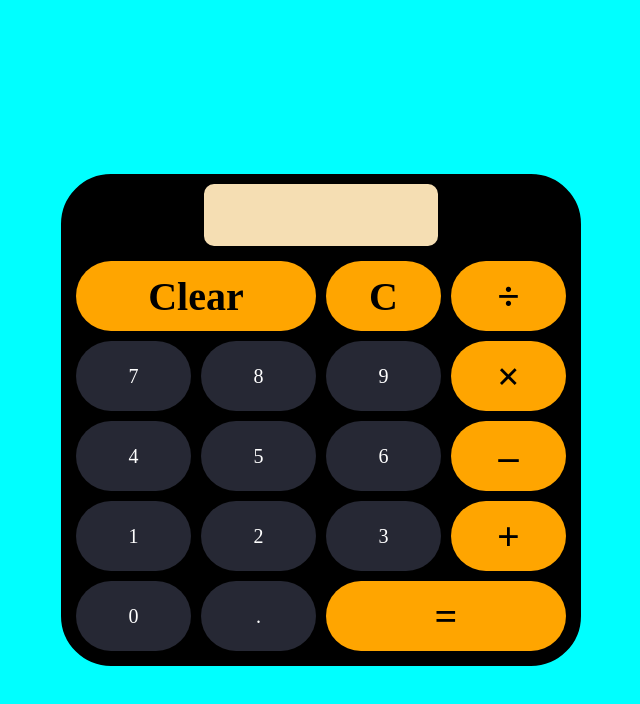
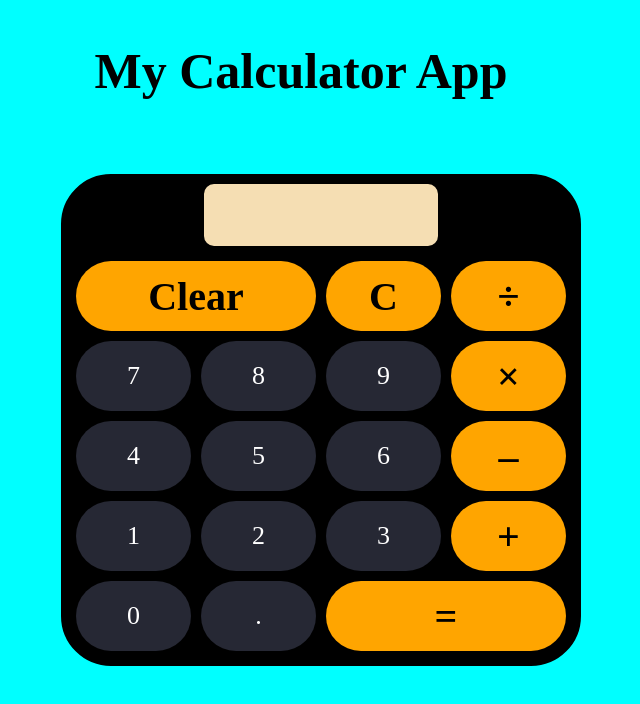
Before and after one commit to Ojaswi2000/calculator, a React (Create React App) app: page / in a window 1280 px wide. Shown: the top 704 px of the page, without its empty margins (339-979 px from the left). Built offline with nearby package versions, Linux system fonts and the light colour scheme; a web font is replaced by a local one.

Commit message:
eval function

```diff
--- a/src/App.css
+++ b/src/App.css
@@ -73,6 +73,7 @@ input[type="text"]{
     background-color: #262834;
     color: white;
     font-weight: 500;
+    font-size: 26px;
 }
 
 input:focus,
@@ -88,3 +89,15 @@ button:active{
     font-size: 40px;
     font-weight: bold;
 }
+
+.keypad button:hover{
+    background-color: rgb(241, 212, 157);
+    transform: translate(4px);
+}
+
+h1{
+    font-size: 50px;
+}
+h1:hover{
+    color: orange;
+}
--- a/src/App.js
+++ b/src/App.js
@@ -27,12 +27,16 @@ export default class App extends Component {
   }
 
   handleEquals=()=>{
-
+    var {result}=this.state;
+    this.setState({
+      result:eval(result)
+    });
   }
 
   render() {
     return (
       <>
+      <h1>My Calculator App</h1>
         <div className='container'>
           <form>
             <input type="text" value={this.state.result} />
```
